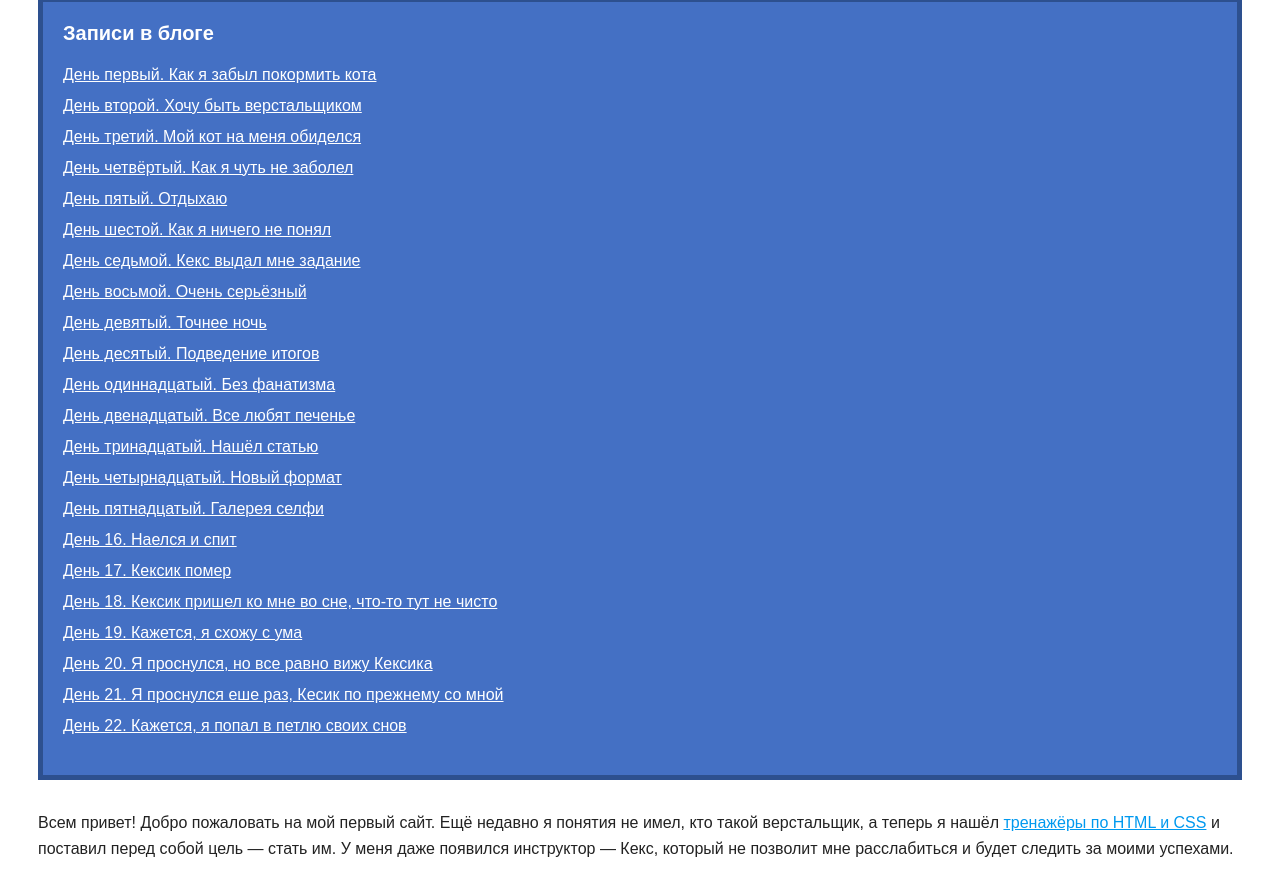
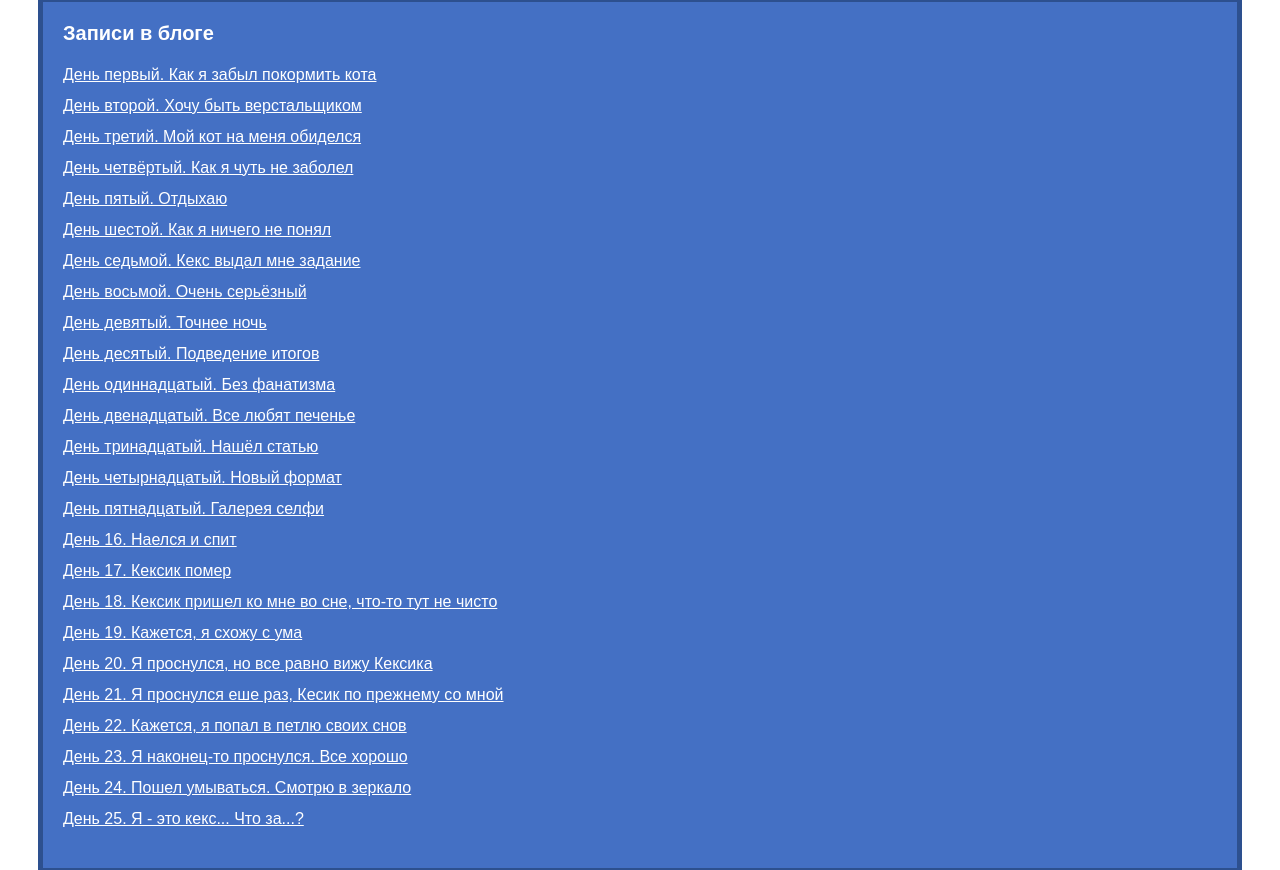
Before and after one commit to AlexDechart/PodcastBasement, a plain HTML site: page index.html in a window 1280 px wide. Shown: the part 119-989 px from the top of the page. Drawn offline with Linux system fonts and the light colour scheme.

Commit message:
Это Невозмжно

```diff
--- a/index.html
+++ b/index.html
@@ -36,6 +36,9 @@
           <li><a href="day-17.html">День 20. Я проснулся, но все равно вижу Кексика</a></li>
           <li><a href="day-17.html">День 21. Я проснулся еше раз, Кесик по прежнему со мной</a></li>
           <li><a href="day-17.html">День 22. Кажется, я попал в петлю своих снов</a></li>
+          <li><a href="day-19.html">День 23. Я наконец-то проснулся. Все хорошо</a></li>
+          <li><a href="day-19.html">День 24. Пошел умываться. Смотрю в зеркало</a></li>
+          <li><a href="day-19.html">День 25. Я - это кекс... Что за...?</a></li>
           <!--мышка сосиска-->
           <!--конфликтный попудятел-->
         </ul>
```
